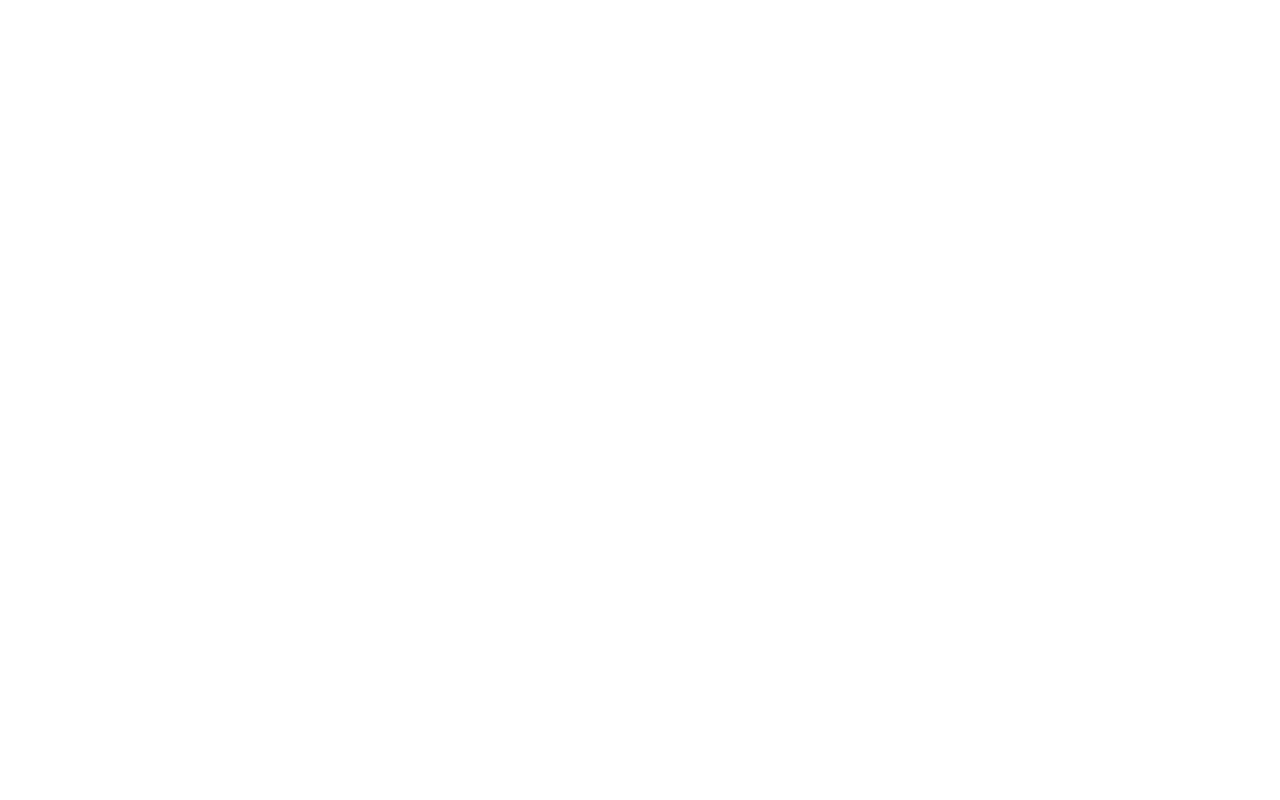
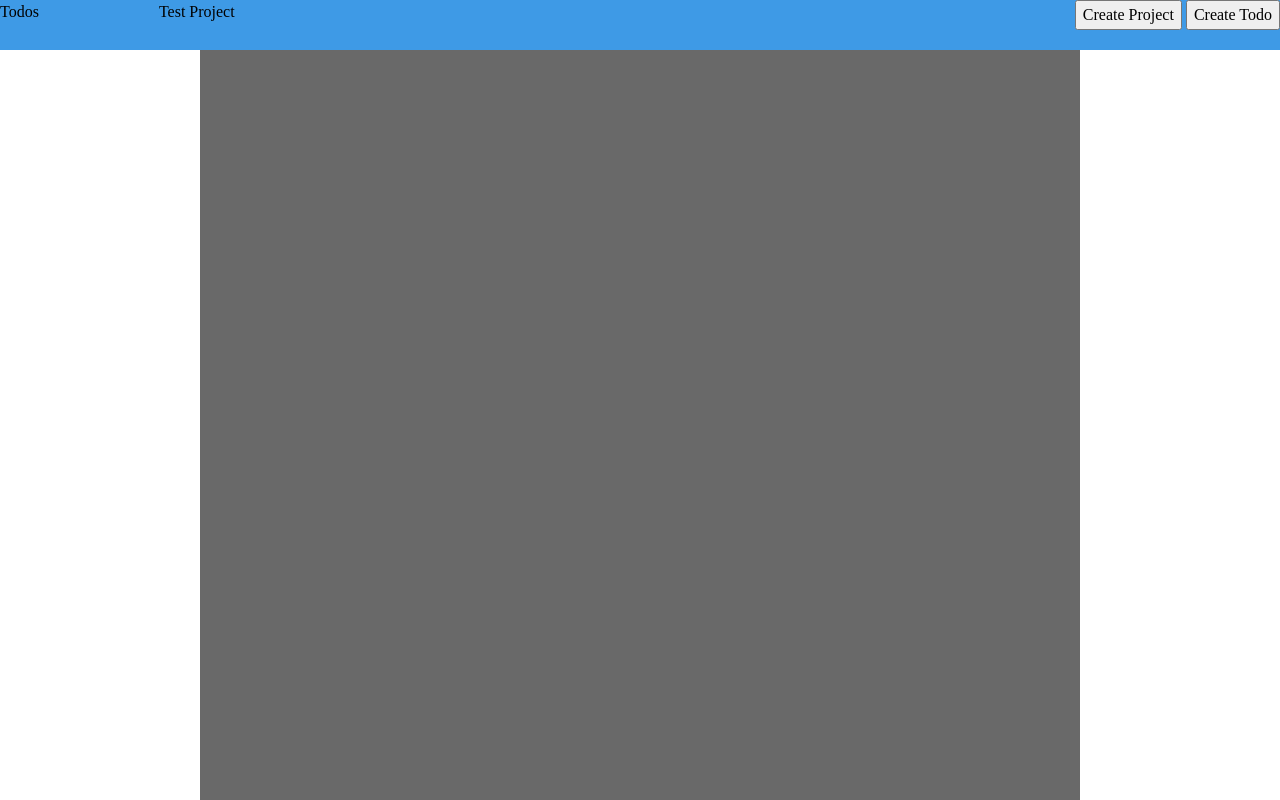
Before and after one commit to Ethan-Hannum/todo-list, a website built with webpack: page src/template.html in a window 1280 px wide. Built offline with nearby package versions, Linux system fonts and the light colour scheme.

Commit message:
Add html elements and basic styling
The header and main container were added to the html, plus some styling
was added to those elements. The rest of the page should be generated
through scripts, being the projects and todos

```diff
--- a/src/styles.css
+++ b/src/styles.css
@@ -0,0 +1,76 @@
+/* 1. Use a more-intuitive box-sizing model */
+*, *::before, *::after {
+  box-sizing: border-box;
+}
+
+/* 2. Remove default margin */
+*:not(dialog) {
+  margin: 0;
+}
+
+/* 3. Enable keyword animations */
+@media (prefers-reduced-motion: no-preference) {
+  html {
+    interpolate-size: allow-keywords;
+  }
+}
+
+body {
+  /* 4. Increase line-height */
+  line-height: 1.5;
+  /* 5. Improve text rendering */
+  -webkit-font-smoothing: antialiased;
+}
+
+/* 6. Improve media defaults */
+img, picture, video, canvas, svg {
+  display: block;
+  max-width: 100%;
+}
+
+/* 7. Inherit fonts for form controls */
+input, button, textarea, select {
+  font: inherit;
+}
+
+/* 8. Avoid text overflows */
+p, h1, h2, h3, h4, h5, h6 {
+  overflow-wrap: break-word;
+}
+
+/* 9. Improve line wrapping */
+p {
+  text-wrap: pretty;
+}
+h1, h2, h3, h4, h5, h6 {
+  text-wrap: balance;
+}
+
+/*
+  10. Create a root stacking context
+*/
+#root, #__next {
+  isolation: isolate;
+}
+
+/* Variables */
+
+header {
+    display: flex;
+    background-color:rgb(62, 154, 230);
+    padding-bottom: 20px;
+}
+
+#logo-container {
+    margin-right: 120px;
+}
+
+#command-buttons {
+    margin-left: auto;
+}
+
+#main-container {
+    height: calc(100vh - 50px);
+    background-color: dimgray;
+    margin: 0px 200px
+}
--- a/src/template.html
+++ b/src/template.html
@@ -3,9 +3,27 @@
 <head>
     <meta charset="UTF-8">
     <meta name="viewport" content="width=device-width, initial-scale=1.0">
-    <title>Document</title>
+    <title>Todos</title>
 </head>
 <body>
+    <header>
+        <div id="logo-container">
+            <p>Todos</p>
+        </div>
+        <div id="tab-container">
+            <div class="tab">
+                <p>Test Project</p>
+            </div>
+        </div>
+        <div id="command-buttons">
+            <button>Create Project</button>
+            <button>Create Todo</button>
+        </div>
+    </header>
+    <main>
+        <div id="main-container">
 
+        </div>
+    </main>
 </body>
 </html>
```
